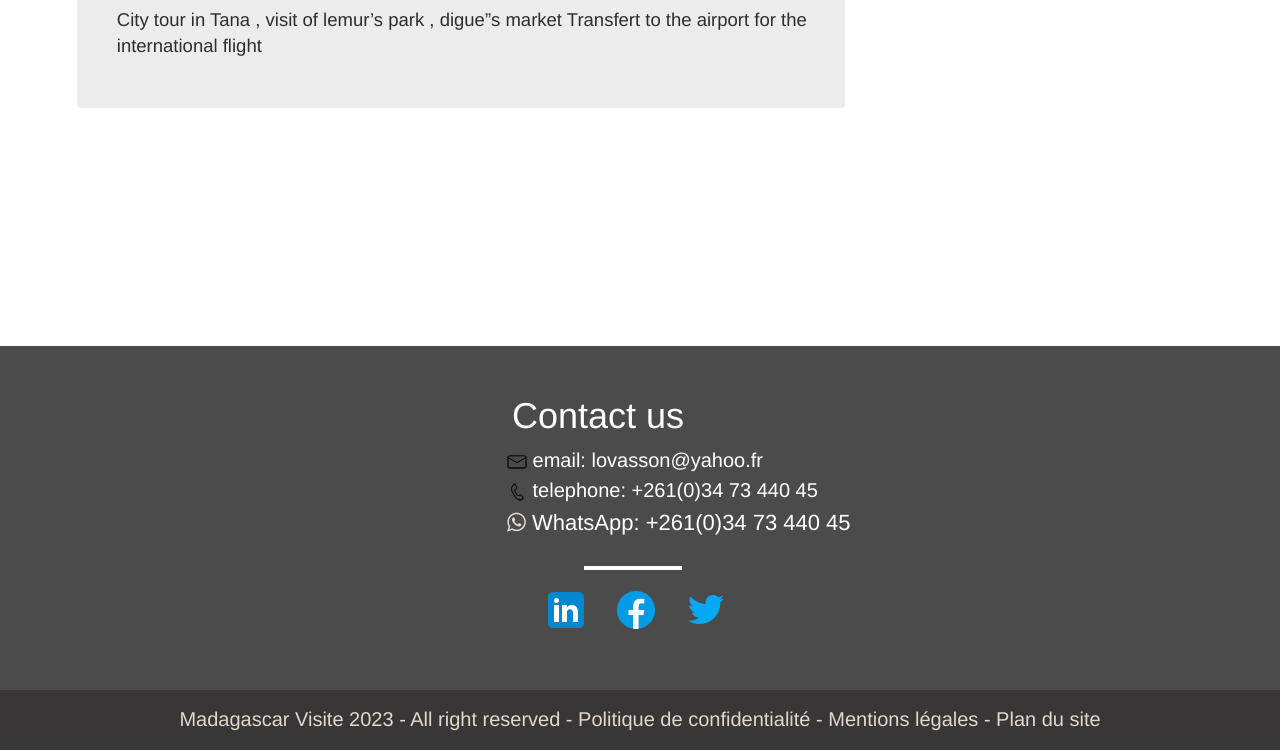
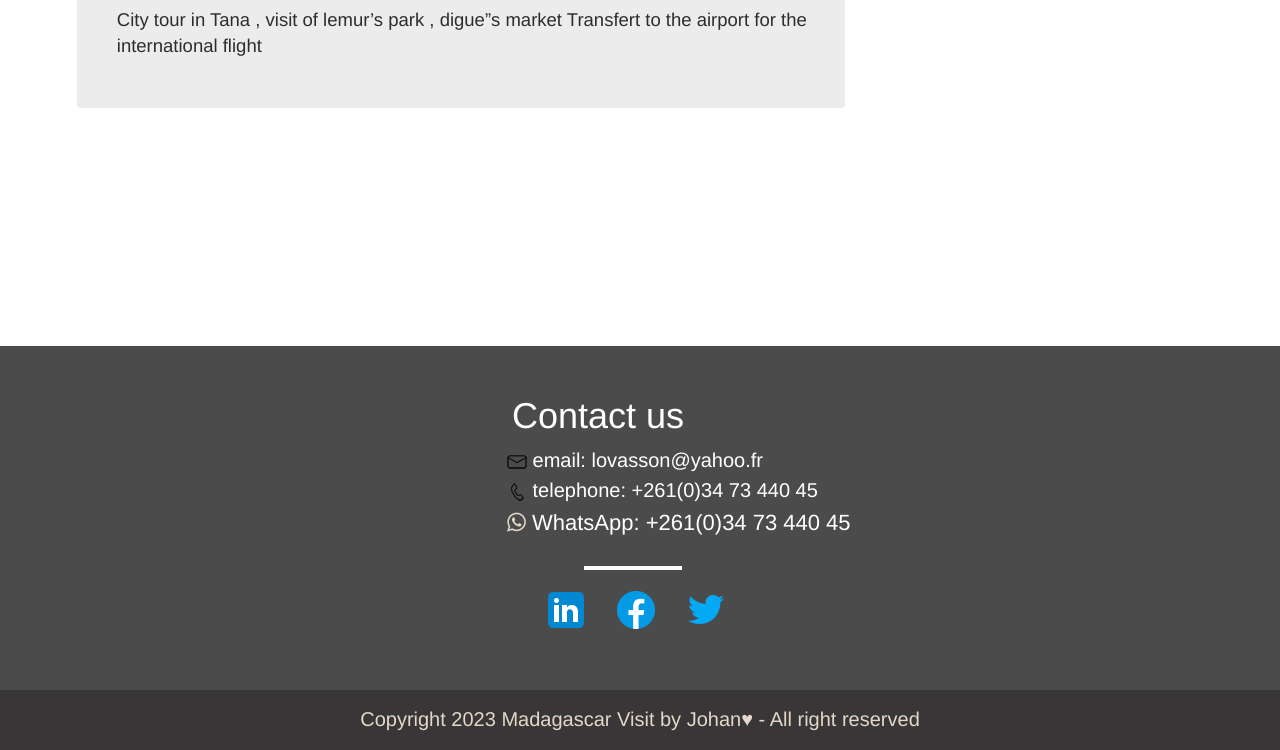
Before and after one commit to Johan025/madagascar-visit, a website with bundled scripts: page circuits/east/east.html in a window 1280 px wide. Shown: the part 5584-6334 px from the top of the page. Built offline with nearby package versions, Linux system fonts and the light colour scheme; files whose address does not match are found by name.

Commit message:
Add files via upload

```diff
--- a/circuits/east/east.html
+++ b/circuits/east/east.html
@@ -248,7 +248,7 @@
 
 <div class="footCopright">
 <center>
-Madagascar Visite 2023 - All right reserved - Politique de confidentialité - Mentions légales - Plan du site
+   Copyright 2023 Madagascar Visit by Johan♥ - All right reserved
 </center>
 </div>
 </footer>
```
